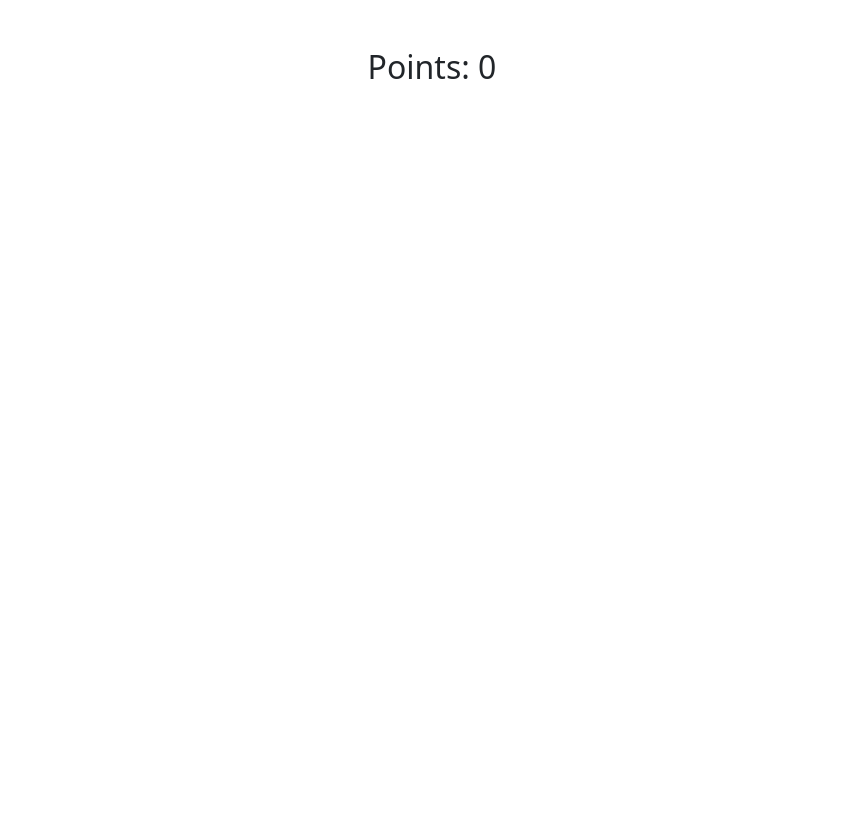
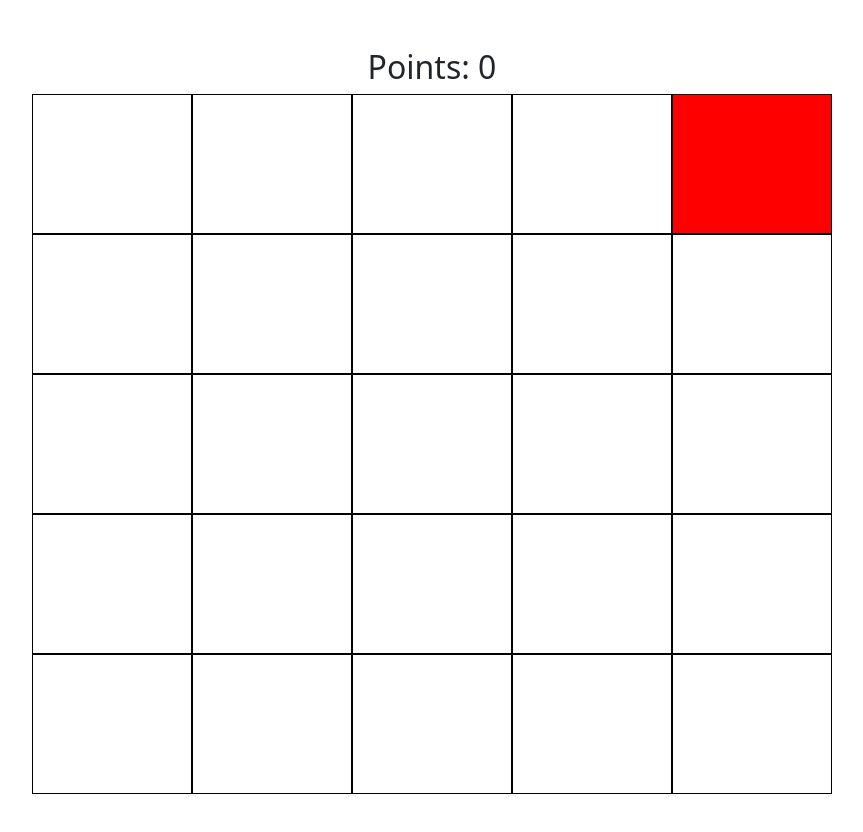
Before and after one commit to TomasJ89/Whack-a-Mole, a plain HTML site: page index.html in a window 1280 px wide. Shown: the whole page, without its empty margins (208-1071 px from the left). Drawn offline with nearby package versions, Linux system fonts and the light colour scheme.

Commit message:
js update

```diff
--- a/script.js
+++ b/script.js
@@ -0,0 +1,40 @@
+const gameContainer = document.querySelector(".gameContainer");
+const pointsHTML = document.querySelector("h2");
+const cellsArr = [
+    1, 2, 3, 4, 5,
+    1, 2, 3, 4, 5,
+    1, 2, 3, 4, 5,
+    1, 2, 3, 4, 5,
+    1, 2, 3, 4, 5,
+];
+
+let points = 0;
+
+// Function to set the background color of a random cell to red
+function turnRandomCellRed() {
+    const cells = document.querySelectorAll('.cell')
+    cells.forEach(cell => {
+        cell.classList.remove("red");
+    });
+    let rndNum = Math.floor(Math.random() * cellsArr.length);
+    const cell = document.querySelectorAll('.cell')[rndNum];
+    cell.classList.add("red");
+}
+
+// Function to handle cell click
+function handleCellClick(event) {
+    if (event.target.classList.contains("red")) {
+        points++;
+        pointsHTML.textContent = `Points: ${points}`;
+    }
+}
+
+// Create cells
+cellsArr.forEach((cell, index) => {
+    const div = document.createElement("div");
+    div.className = "cell";
+    div.addEventListener("click", handleCellClick);
+    gameContainer.appendChild(div);
+});
+
+setInterval(turnRandomCellRed, 1000);
--- a/style.scss
+++ b/style.scss
@@ -2,6 +2,14 @@
   width: 800px;
   height: 700px;
   display: grid;
-  grid-template-columns: repeat(10, 1fr);
-  grid-template-rows: repeat(10, 1fr);
+  grid-template-columns: repeat(5, 1fr);
+  grid-template-rows: repeat(5, 1fr);
 }
+
+.gameContainer > .cell {
+  border: 1px solid black;
+}
+
+.red {
+  background-color:red ;
+}
```
Also changed, not shown: index.html (+1 -1 lines), style.css, 1 other file.
